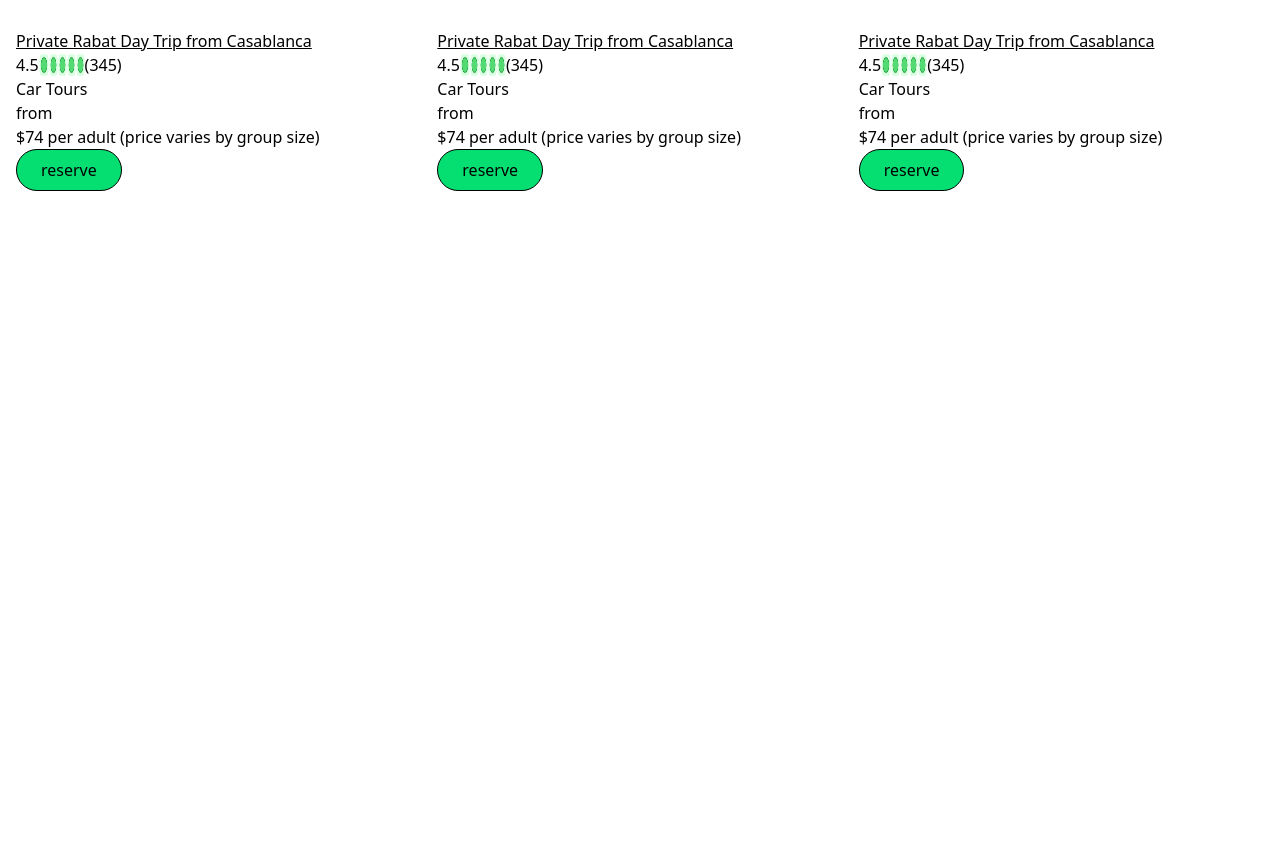
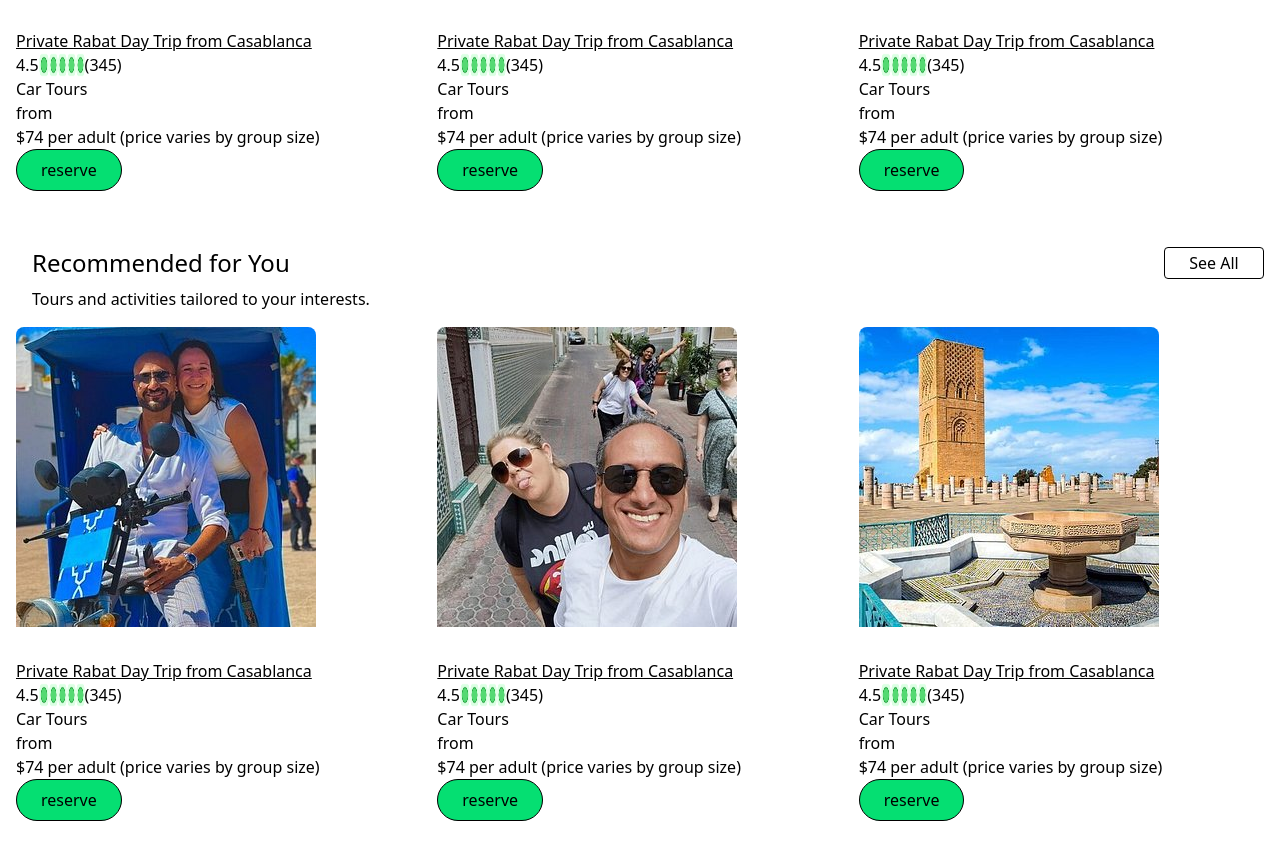
Before and after one commit to AITABBOUyoussef/Viator-Site-web-d-activit-s-touristiques, a plain HTML site: page index.html in a window 1280 px wide. Shown: the part 1228-2081 px from the top of the page. Before the commit the page ends 1451 px from the top, so only its background shows below. Drawn offline with nearby package versions, Linux system fonts and the light colour scheme.

Commit message:
en cette partie j'aites travaille sur border rzdious des image

```diff
--- a/index.html
+++ b/index.html
@@ -104,9 +104,9 @@
         <p class="mx-4">Tours and activities tailored to your interests.</p>
         <!-- les image-->
         <div class=" grid grid-rows-3 grid-flow-col gap-4 py-4">
-            <img src="moto.jpg" alt="image chawen" class="row-start-1 row-end-4">
-            <img src="people.jpg" alt="people" class="row-start-1 row-end-4">
-            <img src="sawma3A.jpg" alt="sawma3a" class="row-start-1 row-end-4">
+            <img src="moto.jpg" alt="image chawen" class="  rounded-t-lg   row-start-1 row-end-4">
+            <img src="people.jpg" alt="people" class=" rounded-t-lg  row-start-1 row-end-4">
+            <img src="sawma3A.jpg" alt="sawma3a" class=" rounded-t-lg  row-start-1 row-end-4">
         </div>
         <!--la partie de descrption des image-->
         <div class="grid grid-rows-3 grid-flow-col gap-4 py-4" >
@@ -163,6 +163,73 @@
 
     </section>
 
+     <section class="p-4">
+
+        <div class="flex flex-wrap justify-between py-2">
+            <h1 class="text-2xl mx-4">Recommended for You</h1>
+            <button class="border border-black rounded bg-white w-25  hover:bg-pink-50">See All</button>
+
+        </div>
+        <p class="mx-4">Tours and activities tailored to your interests.</p>
+        <!-- les image-->
+        <div class=" grid grid-rows-3 grid-flow-col gap-4 py-4">
+            <img src="moto.jpg" alt="image chawen" class="rounded-t-lg   row-start-1 row-end-4">
+            <img src="people.jpg" alt="people" class="  rounded-t-lg   row-start-1 row-end-4">
+            <img src="sawma3A.jpg" alt="sawma3a" class=" rounded-t-lg  row-start-1 row-end-4">
+        </div>
+        <!--la partie de descrption des image-->
+        <div class="grid grid-rows-3 grid-flow-col gap-4 py-4" >
+        <div class="row-start-1 row-end-4">
+            <h1 class="underline">Private Rabat Day Trip from Casablanca</h1>
+            <p class=" flex flex-row"> 4.5 <img src="bouton-denregistrement.png" alt="point vert" width="10">
+
+                <img src="bouton-denregistrement.png" alt="point vert " width="9">
+                <img src="bouton-denregistrement.png" alt=" point vert" width="9">
+                <img src="bouton-denregistrement.png" alt=" point vert" width="9">
+                <img src="bouton-denregistrement.png" alt=" point vert" width="9"> (345)
+            </p>
+            <P>Car Tours</P>
+            <p>from</p>
+            <P> $74 per adult (price varies by group size)</P>
+             <button class="border border-black rounded-full py-2 px-6 bg-green-400 hover:bg-green-700 ">reserve</button>
+
+        </div>
+        <!--la 2 description-->
+
+         <div class="row-start-1 row-end-4">
+            <h1 class="underline">Private Rabat Day Trip from Casablanca</h1>
+            <p class=" flex flex-row"> 4.5 <img src="bouton-denregistrement.png" alt="point vert" width="10">
+
+                <img src="bouton-denregistrement.png" alt="point vert " width="9" >
+                <img src="bouton-denregistrement.png" alt=" point vert" width="9">
+                <img src="bouton-denregistrement.png" alt=" point vert" width="9">
+                <img src="bouton-denregistrement.png" alt=" point vert" width="9"> (345)
+            </p>
+            <P>Car Tours</P>
+            <p>from</p>
+            <P> $74 per adult (price varies by group size)</P>
+            <button class="border border-black rounded-full py-2 px-6 bg-green-400 hover:bg-green-700 ">reserve</button>
+
+        </div>
+        <!--- la 3 description-->
+         <div class="row-start-1 row-end-4">
+            <h1 class="underline">Private Rabat Day Trip from Casablanca</h1>
+            <p class=" flex flex-row"> 4.5 <img src="bouton-denregistrement.png" alt="point vert" width="10">
+
+                <img src="bouton-denregistrement.png" alt="point vert " width="9">
+                <img src="bouton-denregistrement.png" alt=" point vert" width="9">
+                <img src="bouton-denregistrement.png" alt=" point vert" width="9">
+                <img src="bouton-denregistrement.png" alt=" point vert" width="9"> (345)
+            </p>
+            <P>Car Tours</P>
+            <p>from</p>
+            <P>  $74 per adult (price varies by group size)</P>
+             <button class="border border-black rounded-full py-2 px-6 bg-green-400 hover:bg-green-700 ">reserve</button>
+
+        </div>
+        </div>
+
+    </section>
 
 </body>
 
```
